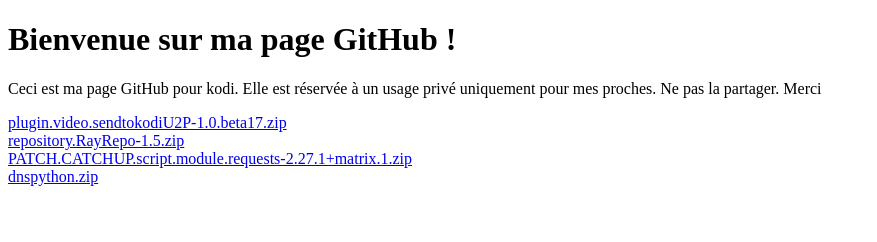
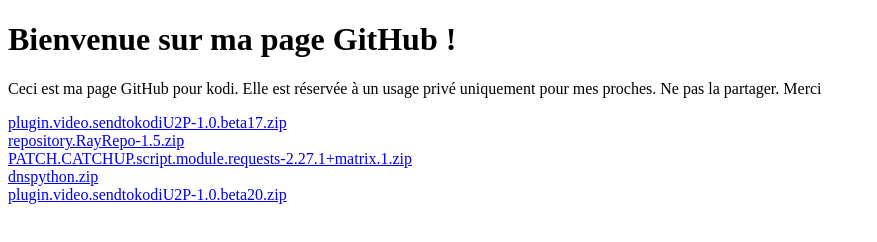
Before and after one commit to seb7793/lol, a plain HTML site: page index.html in a window 1280 px wide. Shown: the whole page, without its empty margins (0-877 px from the left). Drawn offline with Linux system fonts and the light colour scheme.

Commit message:
Update index.html

```diff
--- a/index.html
+++ b/index.html
@@ -12,3 +12,4 @@
 <a href="repository.RayRepo-1.5.zip">repository.RayRepo-1.5.zip</a><br>
 <a href="PATCH.CATCHUP.script.module.requests-2.27.1+matrix.1.zip">PATCH.CATCHUP.script.module.requests-2.27.1+matrix.1.zip</a><br>
 <a href="dnspython.zip">dnspython.zip</a><br>
+<a href="plugin.video.sendtokodiU2P-1.0.beta20.zip">plugin.video.sendtokodiU2P-1.0.beta20.zip</a><br>
```
